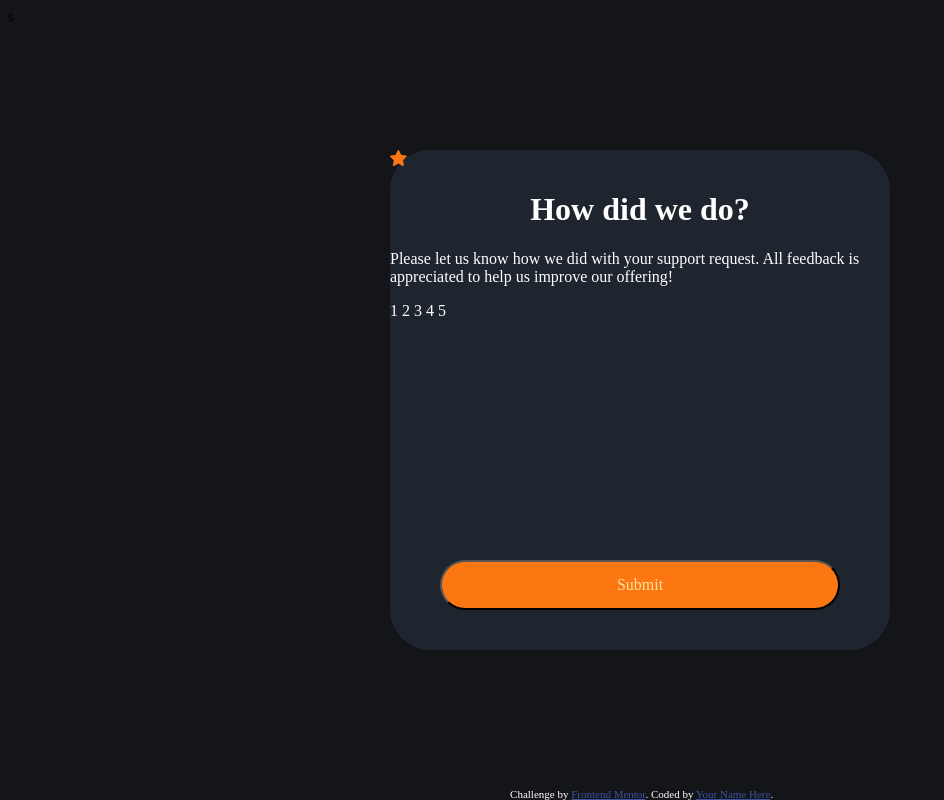
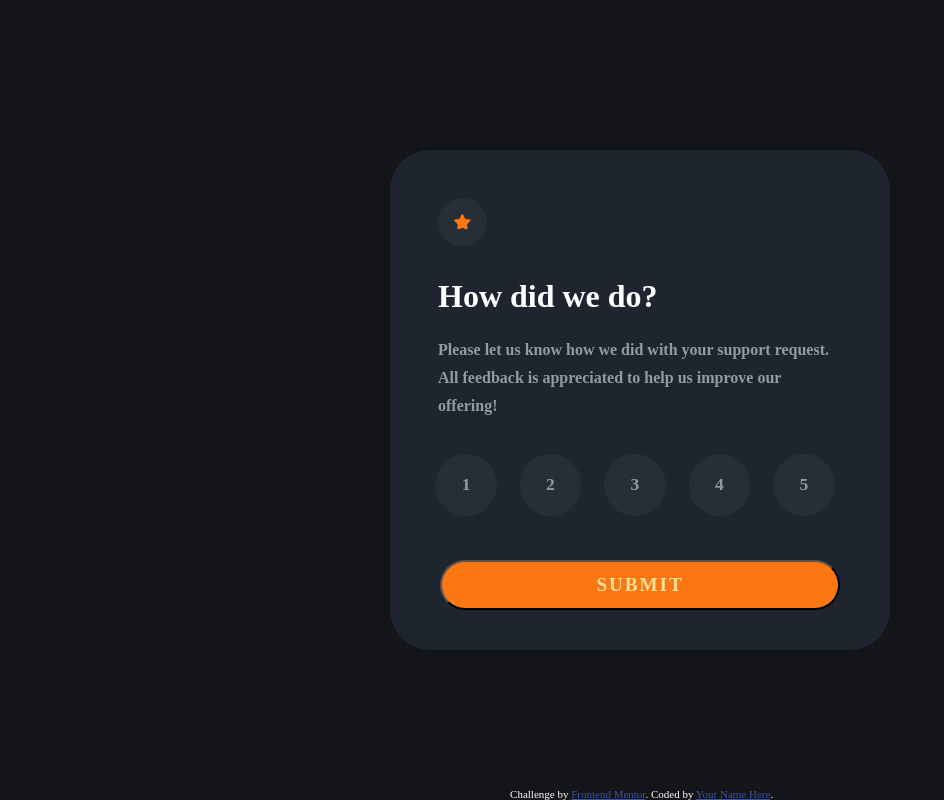
Before and after one commit to Mindru-Bogdan/1-Interactive-Rating, a React (Create React App) app: page / in a window 1280 px wide. Shown: the whole page, without its empty margins (0-944 px from the left). Built offline with nearby package versions, Linux system fonts and the light colour scheme; the HTML template or start-up script is replaced by a standard one.

Commit message:
Rating almost done

```diff
--- a/public/index.html
+++ b/public/index.html
@@ -22,4 +22,4 @@
     Coded by <a href="#">Your Name Here</a>.
   </div>
 </body>
-</html>s
+</html>
--- a/src/Components/Rating.js
+++ b/src/Components/Rating.js
@@ -1,20 +1,37 @@
+import { useState } from 'react';
+
 import classes from './Rating.module.css';
 import StarLogo from '../../src/icon-star.svg';
 
 const Rating = () => {
+  const [select, setSelect] = useState(false);
+
+  const selectHandler = () => {
+    setSelect(!select);
+  };
+
   return (
     <div className={classes.square}>
       {/* <!-- Rating state start --> */}
-      <img src={StarLogo}></img>
+      <img
+        src={StarLogo}
+        className={classes.star}
+      ></img>
       <h1>How did we do?</h1>
-      <p>
+      <p className={classes.paragraph}>
         Please let us know how we did with your support request. All
         feedback is appreciated to help us improve our offering!
       </p>
 
-      <p>1 2 3 4 5</p>
+      <ul className={select ? classes.selected : classes.select}>
+        <li onClick={selectHandler}>1</li>
+        <li>2</li>
+        <li>3</li>
+        <li>4</li>
+        <li>5</li>
+      </ul>
 
-      <button className={classes.submit}>Submit</button>
+      <button className={classes.submit}>SUBMIT</button>
 
       {/* <!-- Rating state end --> */}
     </div>
--- a/src/Components/Rating.module.css
+++ b/src/Components/Rating.module.css
@@ -11,21 +11,86 @@
     border-radius: 40px;
 }
 
-.square h1 {
-    text-align: center;
+.submit {
+    position: absolute;
+    background-color: #FC7712;
+    display: inline-block;
+    color: #ffe19c;
+    font-size: 1.2em;
+    font-weight: 700;
+    letter-spacing: 0.1em;
+    width: 400px;
+    height: 50px;
+    border-radius: 200px;
+    font-family: inherit;
+    bottom: 40px;
+    left: 50%;
+    margin-left: -200px;
+    cursor: pointer;
 }
 
-.square .submit {
+.submit:hover {
+    background-color: #ffffff;
+    color: #FC7712;
+}
+
+.star {
     position: absolute;
-    background-color: #fc7712;
-    display: inline-block;
-    color: #ffe19c;
-    width: 400px;
-    height: 50px;
-    font-size: px;
-    border-radius: 200px;
-    font: inherit;
-    bottom: 40px;
-    left: 50%;
-    margin-left: -200px;;
+    margin-left: 3em;
+    top: 3em;
+    background-color: #262F38;
+    padding: 1em;
+    border-radius: 2em;
 }
+
+.square h1 {
+    margin-top: 4em;
+    margin-left: 1.5em;
+}
+
+.square .paragraph {
+    margin-left: 3em;
+    margin-right: 50px;
+    line-height: 1.75em;
+    color: #939AA4;
+    font-weight: 700;
+}
+
+.select li {
+    margin-top: 1em;
+    margin-left: 0.3em;
+    margin-right: 1em;
+    float: left;
+    list-style-type: none;
+    background-color: #262F38;
+    color: #939AA4;
+    line-height: 0.5em;
+    font-weight: 700;;
+    padding: 1.5em;
+    border-radius: 2.5em;
+    display: flex;
+    cursor: pointer;
+    font-size: 1.1em;
+}
+
+.select :hover {
+    background-color: #FC7712;
+    color: #ffffff;
+}
+
+.selected li{
+    margin-top: 1em;
+    margin-left: 0.3em;
+    margin-right: 1em;
+    float: left;
+    list-style-type: none;
+    background-color: #7C8896;
+    color: #939AA4;
+    line-height: 0.5em;
+    font-weight: 700;;
+    padding: 1.5em;
+    border-radius: 2.5em;
+    display: flex;
+    cursor: pointer;
+    font-size: 1.1em;
+}
```
